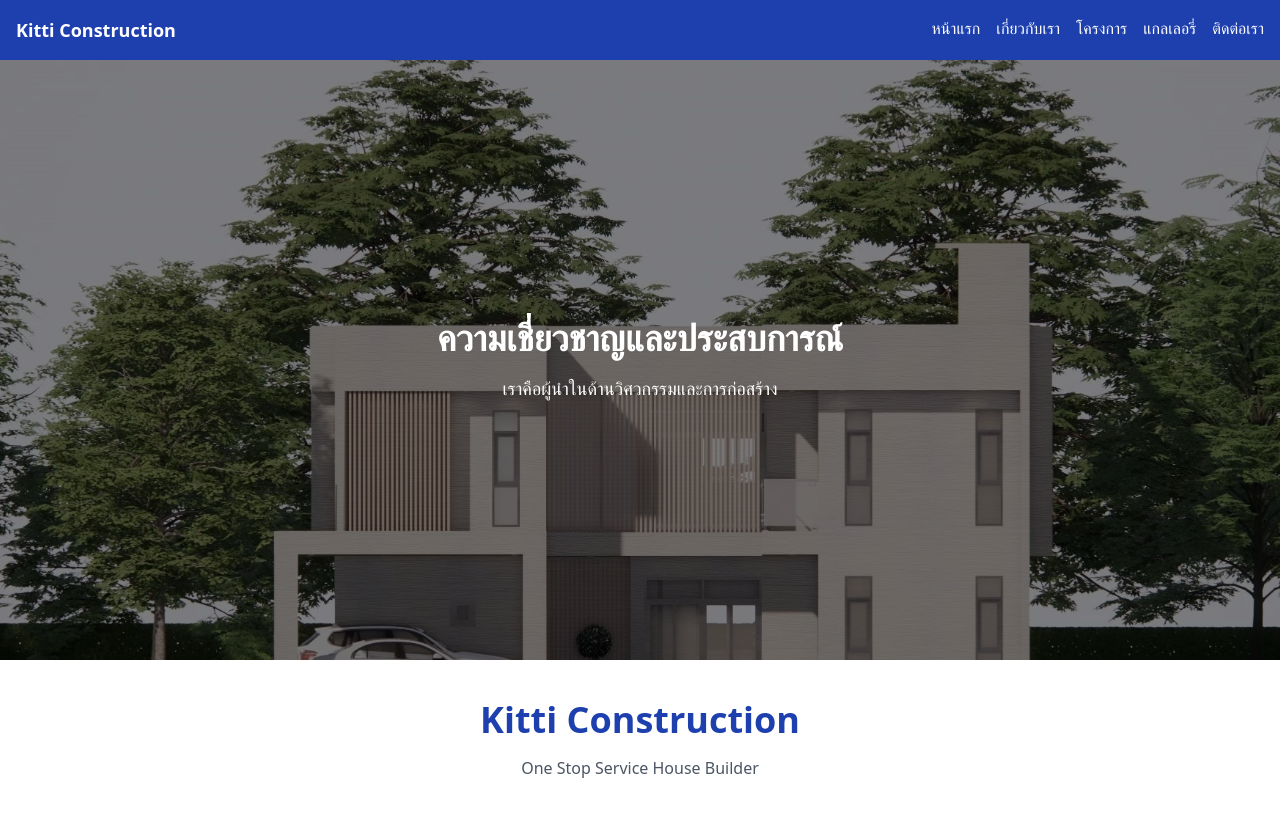
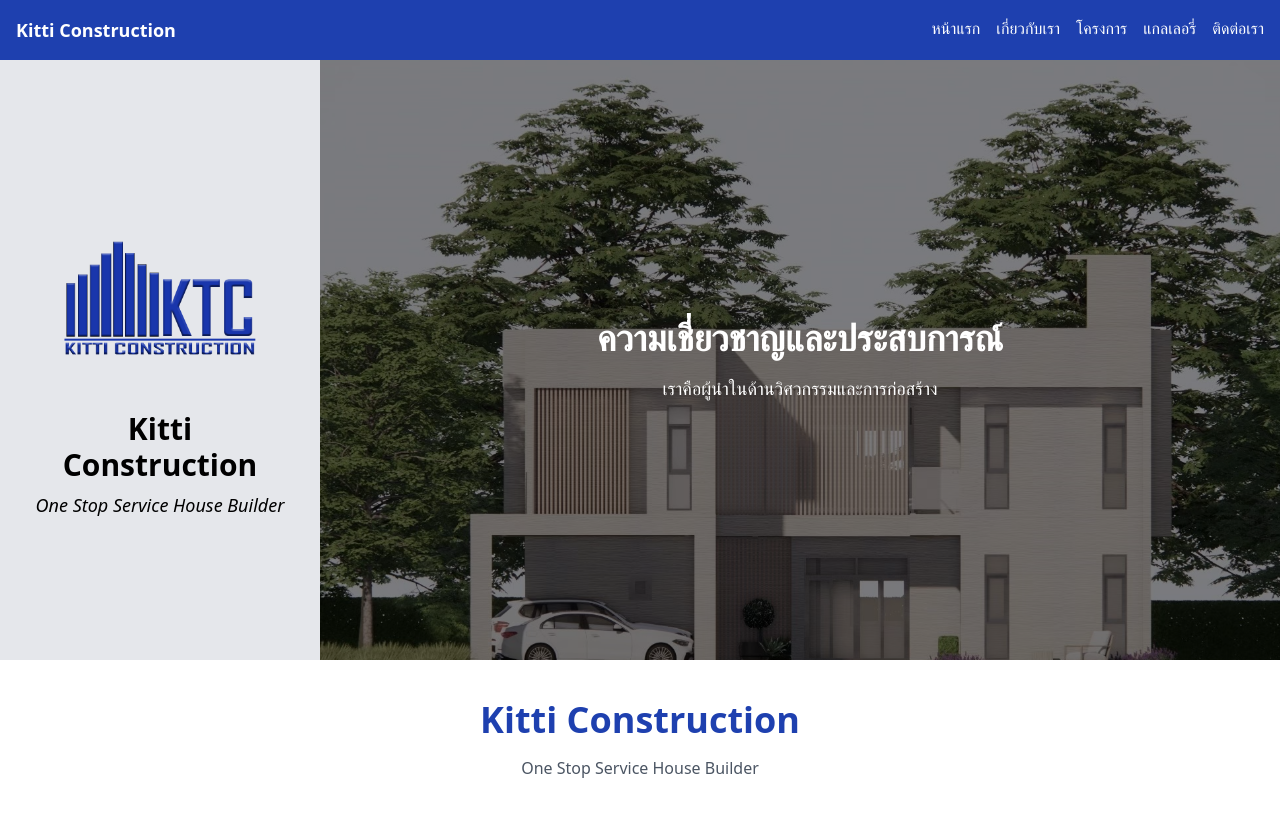
Before and after one commit to HottoDoguru36/kitti-construction-web, a Next.js app: page / in a window 1280 px wide. Shown: the top 816 px of the page. Built offline with nearby package versions, Linux system fonts and the light colour scheme.

Commit message:
Added Logo and animation

```diff
--- a/pages/index.js
+++ b/pages/index.js
@@ -1,7 +1,6 @@
 import { useEffect, useState } from 'react'
 import Navbar from '../components/Navbar'
 import Footer from '../components/Footer'
-
 
 const slides = [
   {
@@ -31,22 +30,40 @@ export default function Home() {
     return () => clearInterval(interval)
   }, [])
 
+  // เพิ่ม useEffect สำหรับการเพิ่ม class animation ให้กับโลโก้
+  useEffect(() => {
+    const logo = document.getElementById('logo');
+    if (logo) {
+      logo.classList.add('animate-slide-up');
+    }
+  }, []);
+
   const slide = slides[current]
 
   return (
     <>
       <Navbar />
-      {/* Slide Show */}
-      <div className="relative w-full h-[75vh] overflow-hidden">
+      {/* Slide Show with Logo and Motto 1/4 */}
+      <div className="relative w-full h-[75vh] flex">
+        {/* Left Side - Logo and Motto */}
+        <div className="w-1/4 flex justify-center items-center bg-gray-200 text-black p-8">
+          <div className="text-center">
+            {/* โลโก้ใหญ่ขึ้นและเพิ่ม animation */}
+            <img id="logo" src="/images/logo.png" alt="Company Logo" className="w-400 h-400 mb-4" />
+            <h2 className="text-3xl font-bold mb-2">Kitti Construction</h2>
+            <p className="text-lg italic">One Stop Service House Builder</p>
+          </div>
+        </div>
+
+        {/* Right Side - Slideshow 3/4 */}
+        <div className="relative w-3/4 h-full overflow-hidden">
           {slides.map((s, index) => (
             <img
               key={index}
               src={s.image}
               alt={s.title}
-            className={`
-              absolute top-0 left-0 w-full h-full object-cover transition-all duration-1000 ease-in-out
-              transform ${index === current ? 'opacity-100 scale-110 z-10' : 'opacity-0 scale-100 z-0'}
-            `}
+              className={`absolute top-0 left-0 w-full h-full object-cover transition-all duration-1000 ease-in-out
+                transform ${index === current ? 'opacity-100 scale-105 z-10' : 'opacity-0 scale-100 z-0'}`}
             />
           ))}
 
@@ -55,7 +72,7 @@ export default function Home() {
             <p className="text-lg">{slides[current].description}</p>
           </div>
         </div>
-
+      </div>
 
       {/* Main Content */}
       <main className="text-center p-10 bg-white min-h-screen">
--- a/styles/globals.css
+++ b/styles/globals.css
@@ -2,3 +2,20 @@
 @tailwind base;
 @tailwind components;
 @tailwind utilities;
+
+/* Add keyframe animation */
+@keyframes slideUp {
+  0% {
+    transform: translateY(50px); /* เริ่มต้นจากล่าง */
+    opacity: 0;
+  }
+  100% {
+    transform: translateY(0); /* ขยับขึ้นมาปกติ */
+    opacity: 1;
+  }
+}
+
+/* Apply the animation */
+.animate-slide-up {
+  animation: slideUp 1s ease-out forwards;
+}
```
Also changed, not shown: public/images/logo.png (added). Lines whose indentation alone changed are shown as unchanged.
